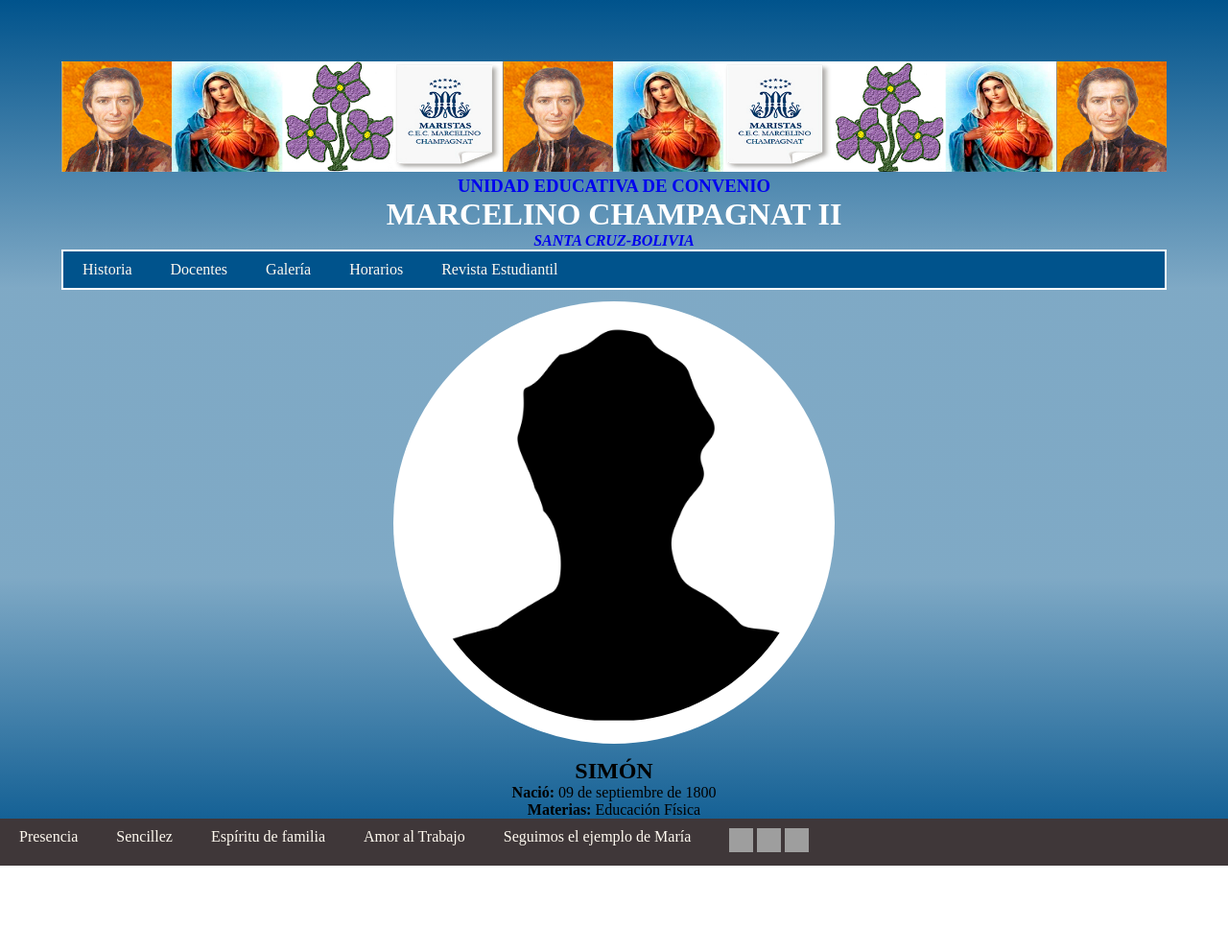
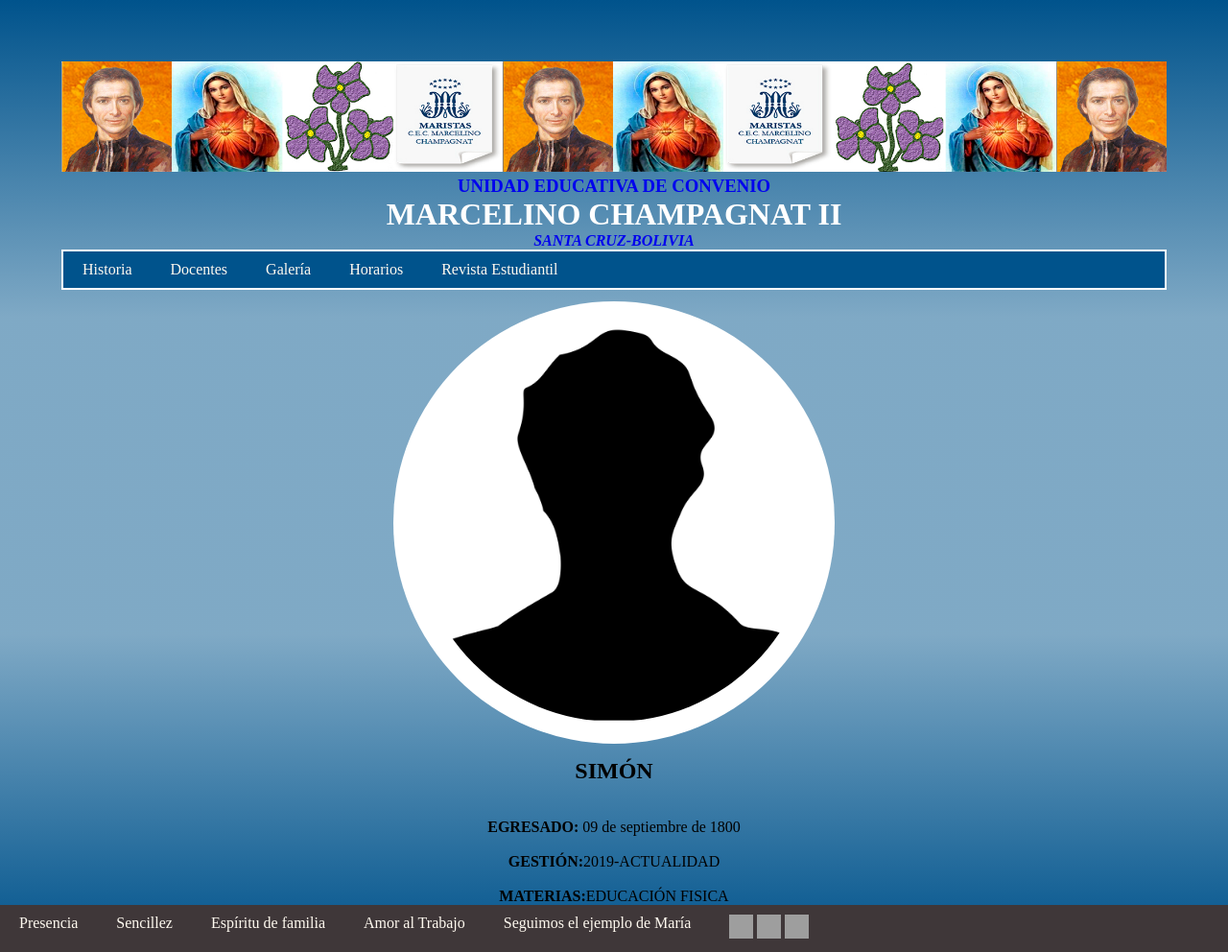
Before and after one commit to colmarcha/MARCHA, a plain HTML site: page nav/docentes/simon.html in a window 1280 px wide. Shown: the whole page at 96% size. Before the commit the page ends 902 px from the top, so only its background shows below. Drawn offline with Linux system fonts and the light colour scheme; grey boxes are pictures that could not be loaded.

Commit message:
Update simon.html

```diff
--- a/nav/docentes/simon.html
+++ b/nav/docentes/simon.html
@@ -41,8 +41,13 @@
         <img src="imagenes/simon.png">
 
         <h2>SIMÓN</h2>
-        <p><b>Nació:</b> 09 de septiembre de 1800</p>
-        <p><b>Materias:</b> Educación Física</p>
+	  <br>
+	  <br>
+        <p><b>EGRESADO:</b> 09 de septiembre de 1800</p>
+	  <br>
+        <p><b>GESTIÓN:</b>2019-ACTUALIDAD</p>
+	  <br>
+	  <p><b>MATERIAS:</b>EDUCACIÓN FISICA<p>
 </section>
 
 
```
